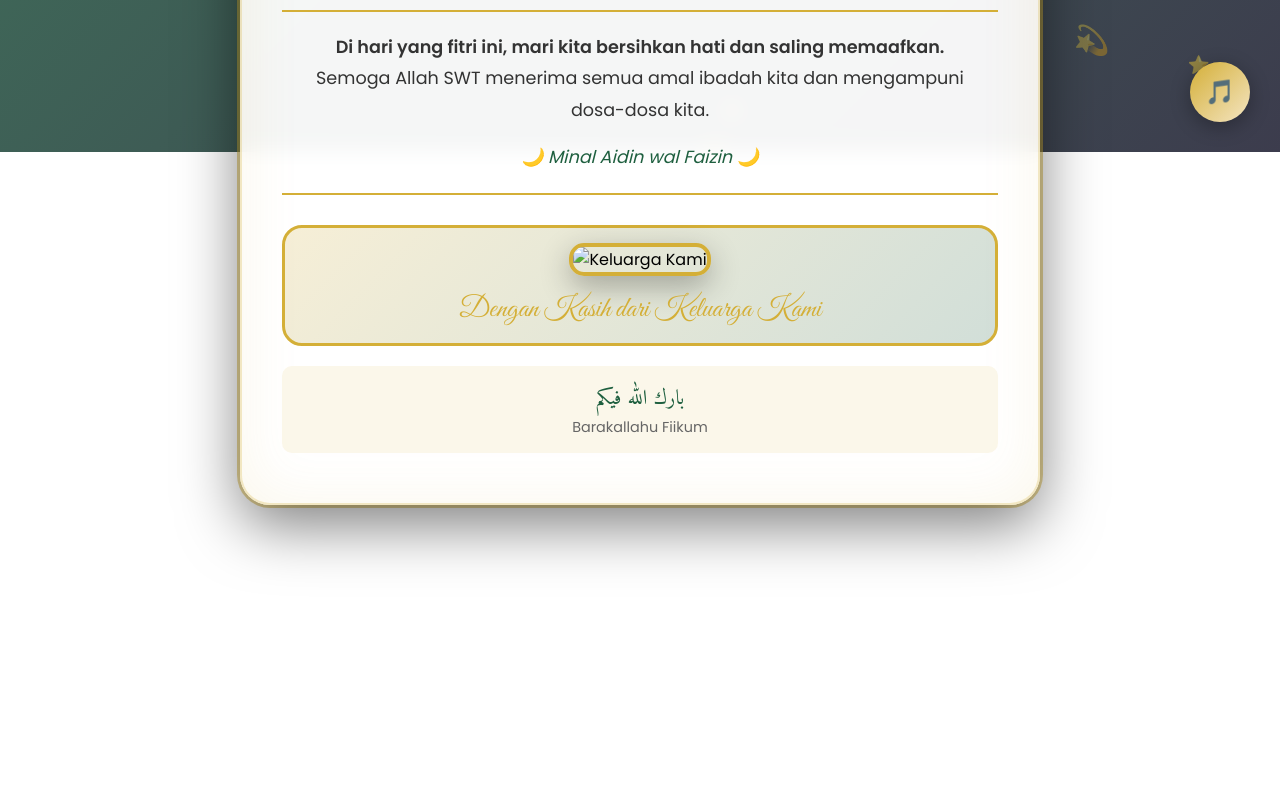
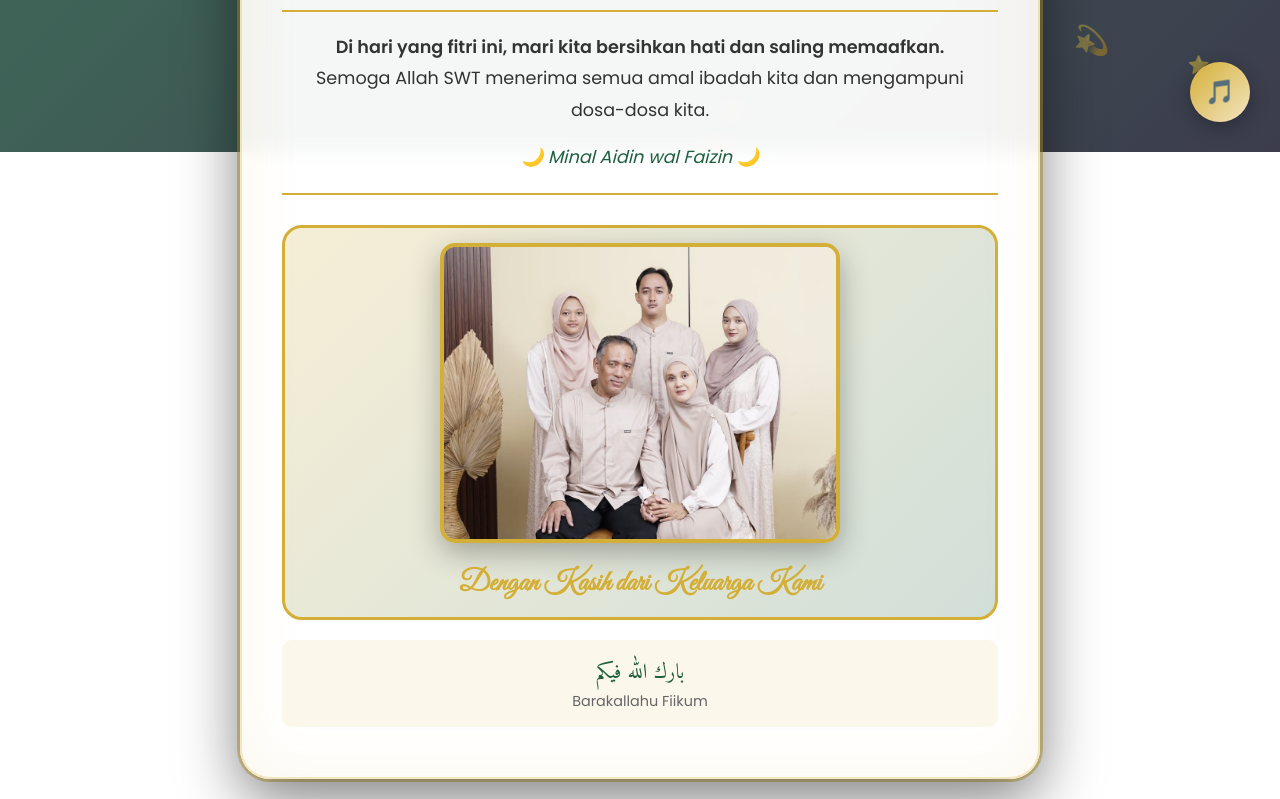
Before and after one commit to sutriaman322/eid-mubarak, a plain HTML site: page index.html in a window 1280 px wide. Shown: the part 648-1447 px from the top of the page. Before the commit the page ends 1173 px from the top, so only its background shows below. Drawn offline with Linux system fonts and the light colour scheme.

Commit message:
Update index.html

```diff
--- a/index.html
+++ b/index.html
@@ -247,7 +247,9 @@
             <!-- PHOTO FRAME KELUARGA -->
            <div class="photo-frame">
                 <!-- GANTI 'foto-keluarga-kecil.jpg' dengan foto keluarga Anda -->
-                <img ="fotoku3.jpg" alt="Keluarga Kami" >
+                <img src="fotoku3.jpg"class="w-64 md:w-80 rounded-2xl shadow-2xl border-4 border-white/30 mb-6">
+
+<h1 class="text-3xl md:text-5xl font-bold mb-3">
                <p>Dengan Kasih dari Keluarga Kami</p>
             </div>
 
```
